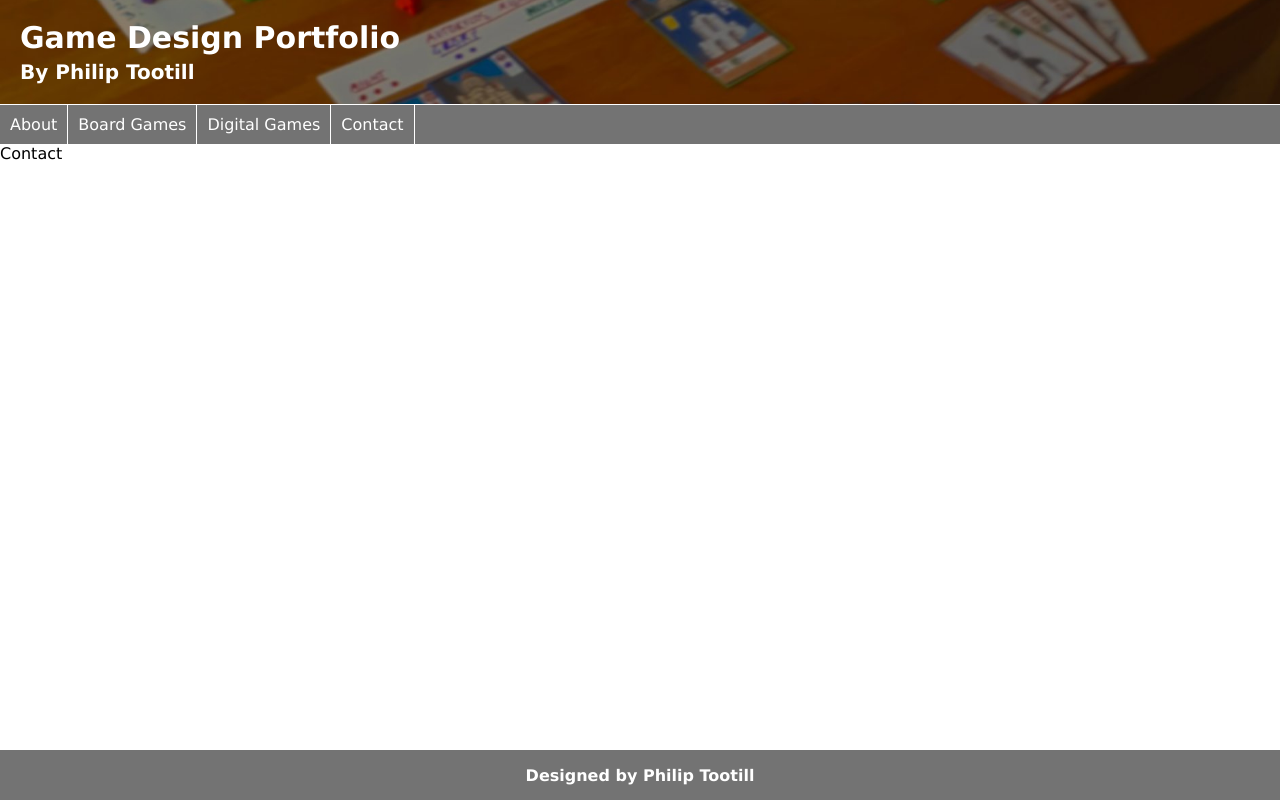
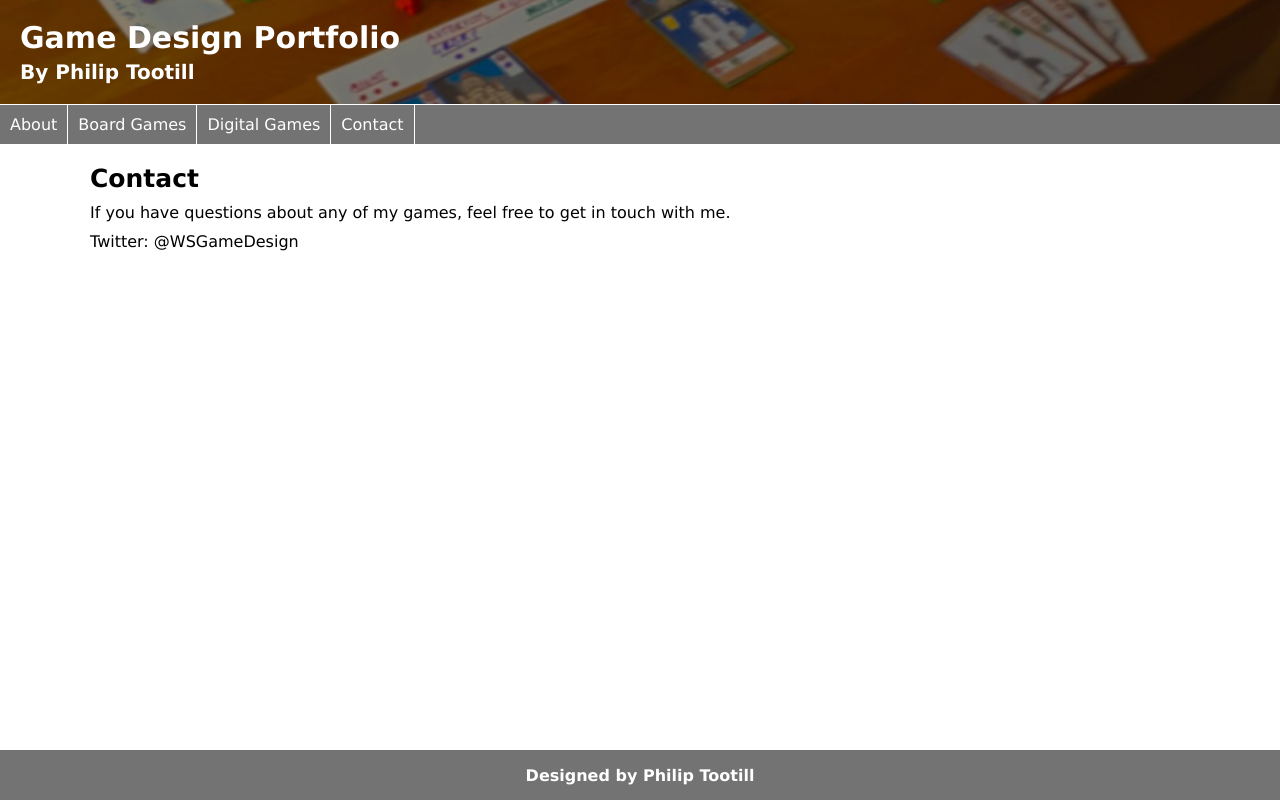
Before and after one commit to PhilipTootill/HomePage, a React (Create React App) app: page /contact in a window 1280 px wide. Built offline with nearby package versions, Linux system fonts and the light colour scheme.

Commit message:
Contact page

```diff
--- a/src/pages/Contact.js
+++ b/src/pages/Contact.js
@@ -2,8 +2,12 @@ import React from 'react';
 
 function Contact() {
   return (
-    <div>
-      Contact
+    <div className="page-content">
+      <p className="page-title">Contact</p>
+      <div className="page-section">
+        <p>If you have questions about any of my games, feel free to get in touch with me.</p>
+        <p>Twitter: @WSGameDesign</p>
+      </div>
     </div>
   );
 }
```
